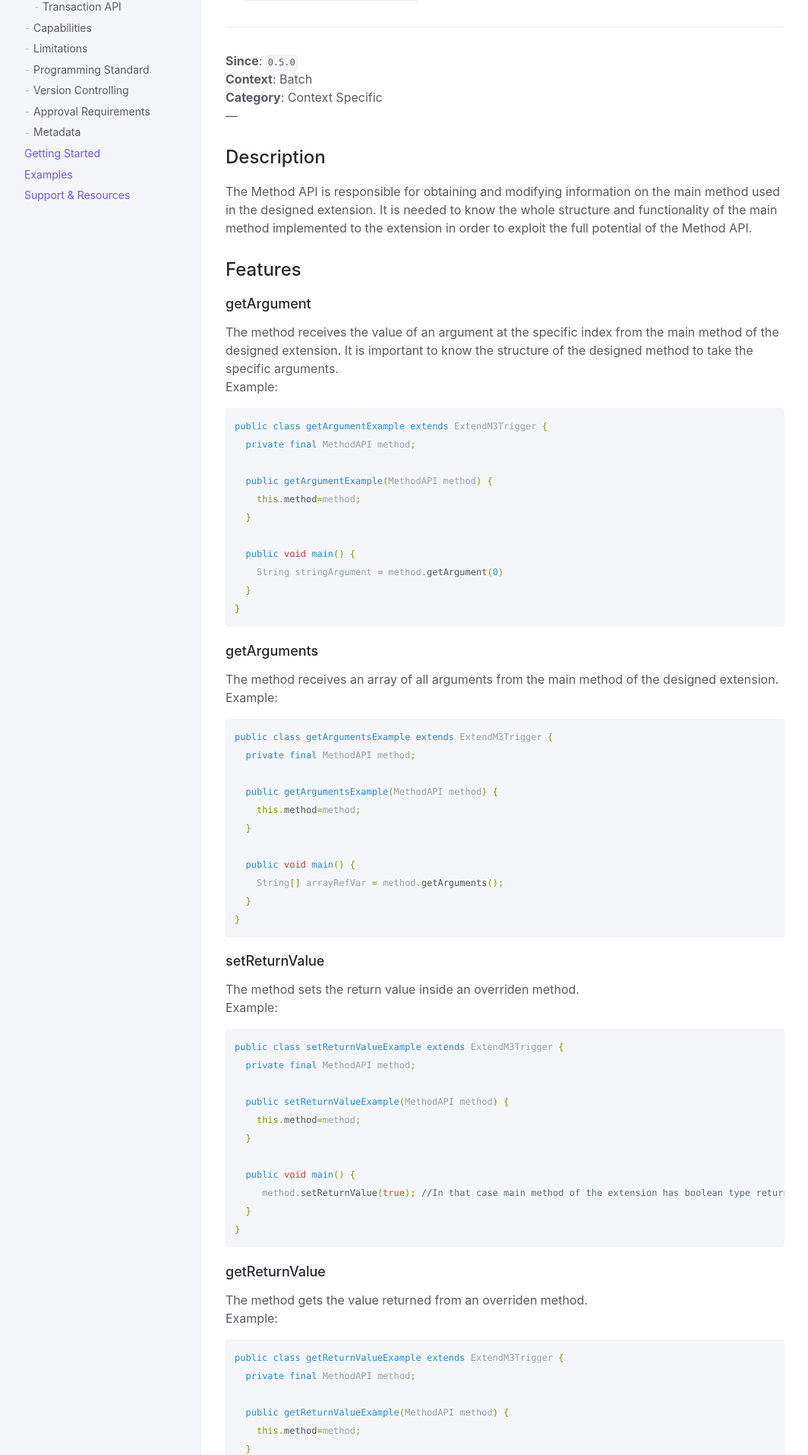
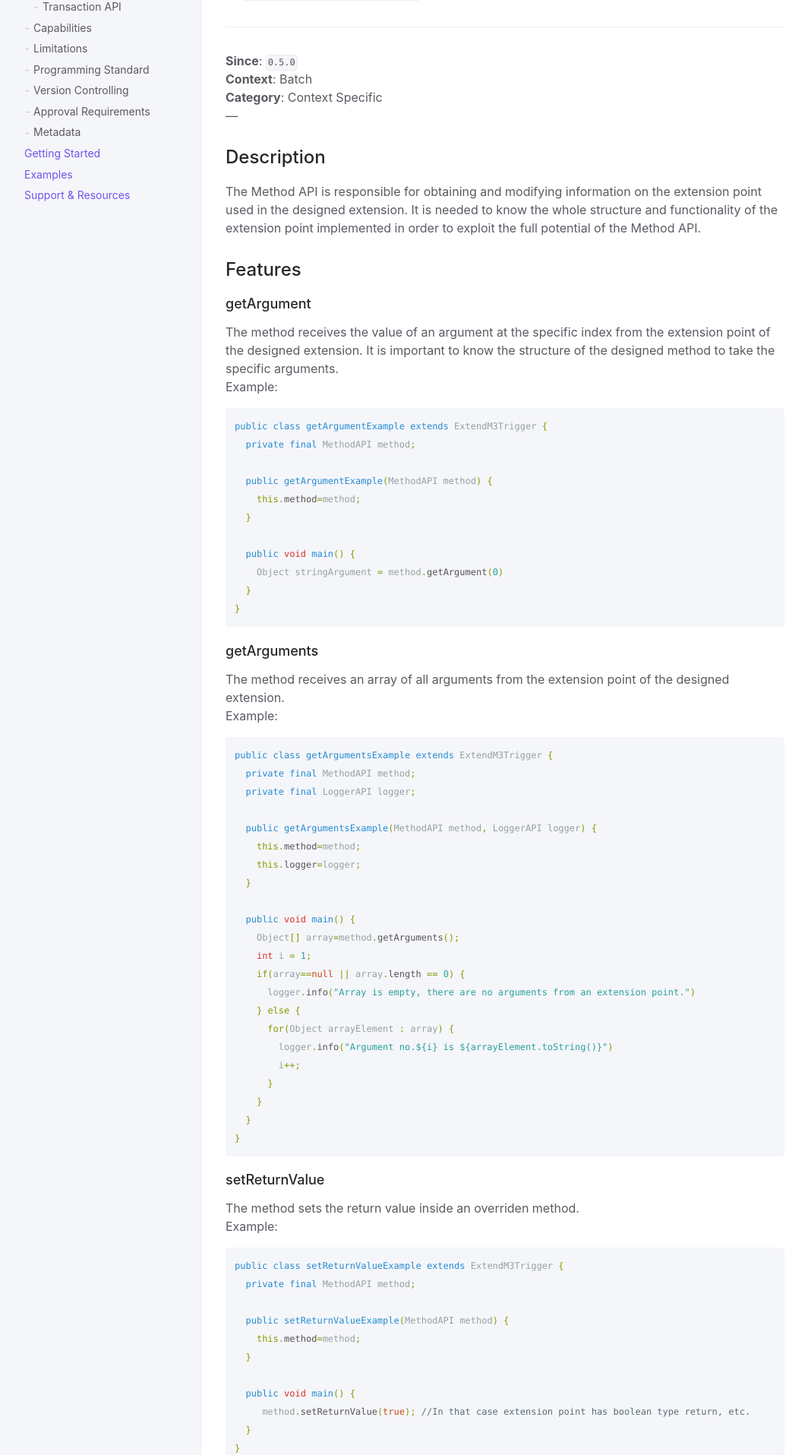
Before and after one commit to infor-cloud/xtendm3, a Jekyll site: the page built from docs/documentation/api-specification/method-api.md, in a window 1280 px wide. Shown: the part 527-2442 px from the top of the page at 76% size, without its empty margins (107-1171 px from the left). Built offline with Jekyll 4.4.1, drawn with Linux system fonts in a browser that asks for light colours; some of the changed text lies outside the part shown.

Commit message:
M3EXT-173
- All "main method" are changed into extension points
- GetArguments() method is updated with validation and logger info command
- Examples - syntax and structure updated

````diff
--- a/docs/documentation/api-specification/method-api.md
+++ b/docs/documentation/api-specification/method-api.md
@@ -26,12 +26,12 @@ Checklist for requesting approval for your extensions.
 **Category**: Context Specific
 ---
 ## Description
-The Method API is responsible for obtaining and modifying information on the main method used in the designed extension. It is needed to know the whole structure and functionality of the main method implemented to the extension in order to exploit the full potential of the Method API.
+The Method API is responsible for obtaining and modifying information on the extension point used in the designed extension. It is needed to know the whole structure and functionality of the extension point implemented in order to exploit the full potential of the Method API.
 
 ## Features
 
 ### getArgument
-The method receives the value of an argument at the specific index from the main method of the designed extension. It is important to know the structure of the designed method to take the specific arguments.
+The method receives the value of an argument at the specific index from the extension point of the designed extension. It is important to know the structure of the designed method to take the specific arguments.
 <br>
 Example:
 
@@ -44,26 +44,37 @@ public class getArgumentExample extends ExtendM3Trigger {
   }
 
   public void main() {
-    String stringArgument = method.getArgument(0)
+    Object stringArgument = method.getArgument(0)
   }
 }
 ```
 
 ### getArguments
-The method receives an array of all arguments from the main method of the designed extension.
+The method receives an array of all arguments from the extension point of the designed extension.
 <br>
 Example:
 
 ```groovy
 public class getArgumentsExample extends ExtendM3Trigger {
   private final MethodAPI method;
+  private final LoggerAPI logger;
 
-  public getArgumentsExample(MethodAPI method) {
+  public getArgumentsExample(MethodAPI method, LoggerAPI logger) {
     this.method=method;
+    this.logger=logger;
   }
 
   public void main() {
-    String[] arrayRefVar = method.getArguments();
+    Object[] array=method.getArguments();
+    int i = 1;
+    if(array==null || array.length == 0) {
+      logger.info("Array is empty, there are no arguments from an extension point.")
+    } else {
+      for(Object arrayElement : array) {
+        logger.info("Argument no.${i} is ${arrayElement.toString()}")
+        i++;
+      }
+    }
   }
 }
 ```
@@ -82,7 +93,7 @@ public class setReturnValueExample extends ExtendM3Trigger {
   }
 
   public void main() {
-     method.setReturnValue(true); //In that case main method of the extension has boolean type return, etc.
+     method.setReturnValue(true); //In that case extension point has boolean type return, etc.
   }
 }
 ```
@@ -102,7 +113,7 @@ public class getReturnValueExample extends ExtendM3Trigger {
   }
 
   public void main() {
-     var methodReturnValue = method.getReturnValue(); //The extracted value from the method depends on the type of value returned by the main extension method.
+     var methodReturnValue = method.getReturnValue(); //The extracted value from the method depends on the type of value returned by the extension point.
   }
 }
 ```
@@ -120,10 +131,10 @@ public class getOriginalReturnValueExample extends ExtendM3Trigger {
   }
 
   public void main() {
-     var methodReturnValue = method.getOriginalReturnValue(); //The extracted value from the method depends on the type of value returned by the main extension method.
+     var methodReturnValue = method.getOriginalReturnValue(); //The extracted value from the method depends on the type of value returned by the extension point.
   }
 }
 ```
 
 ## Considerations and Guidelines
-Method API is characterised by operations on the main method of the extension on which it is based. It allows to modify and retreive data from the extension method.
+Method API is characterised by operations on the extension point on which it is based. It allows to modify and retreive data from the extension method.
````
